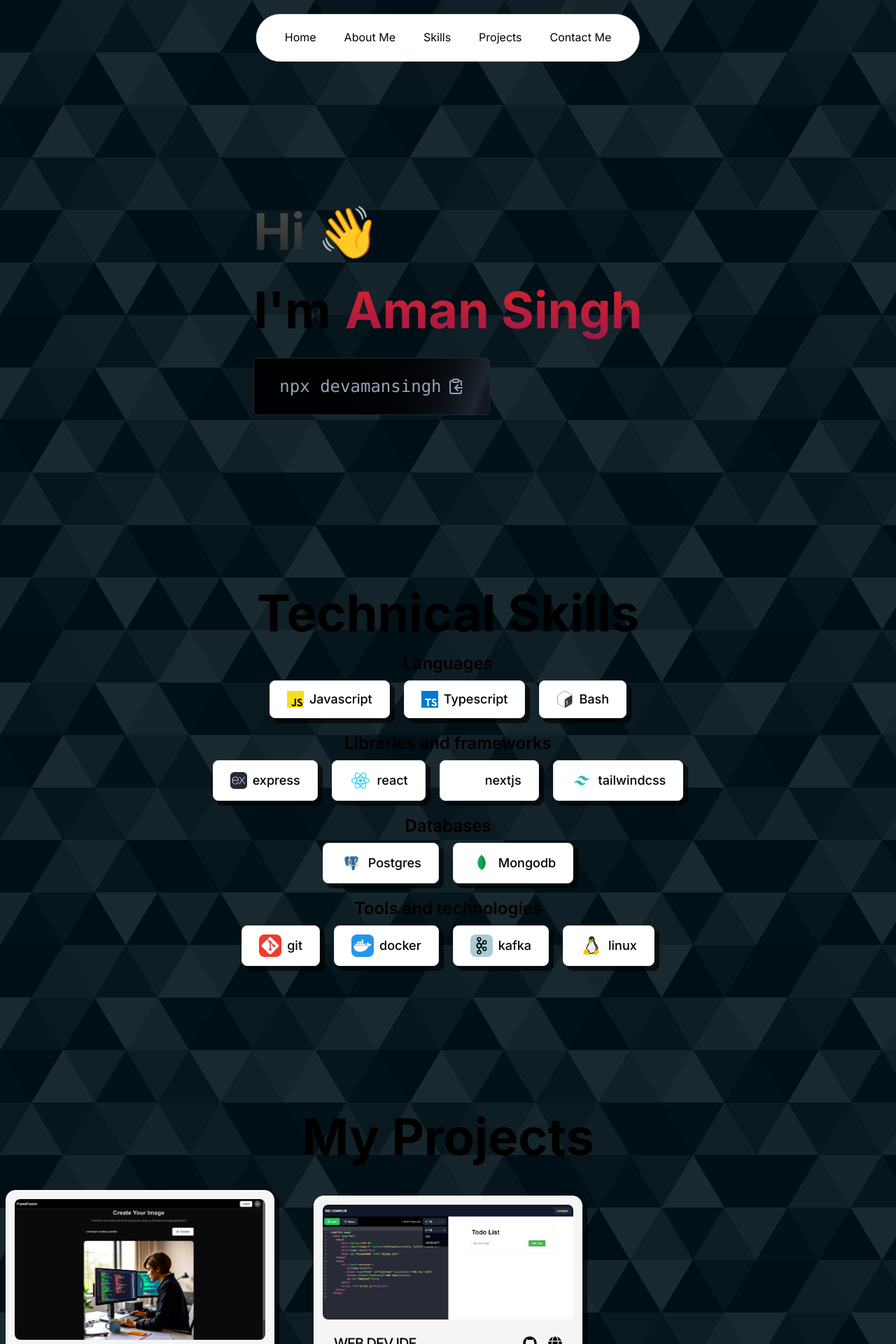
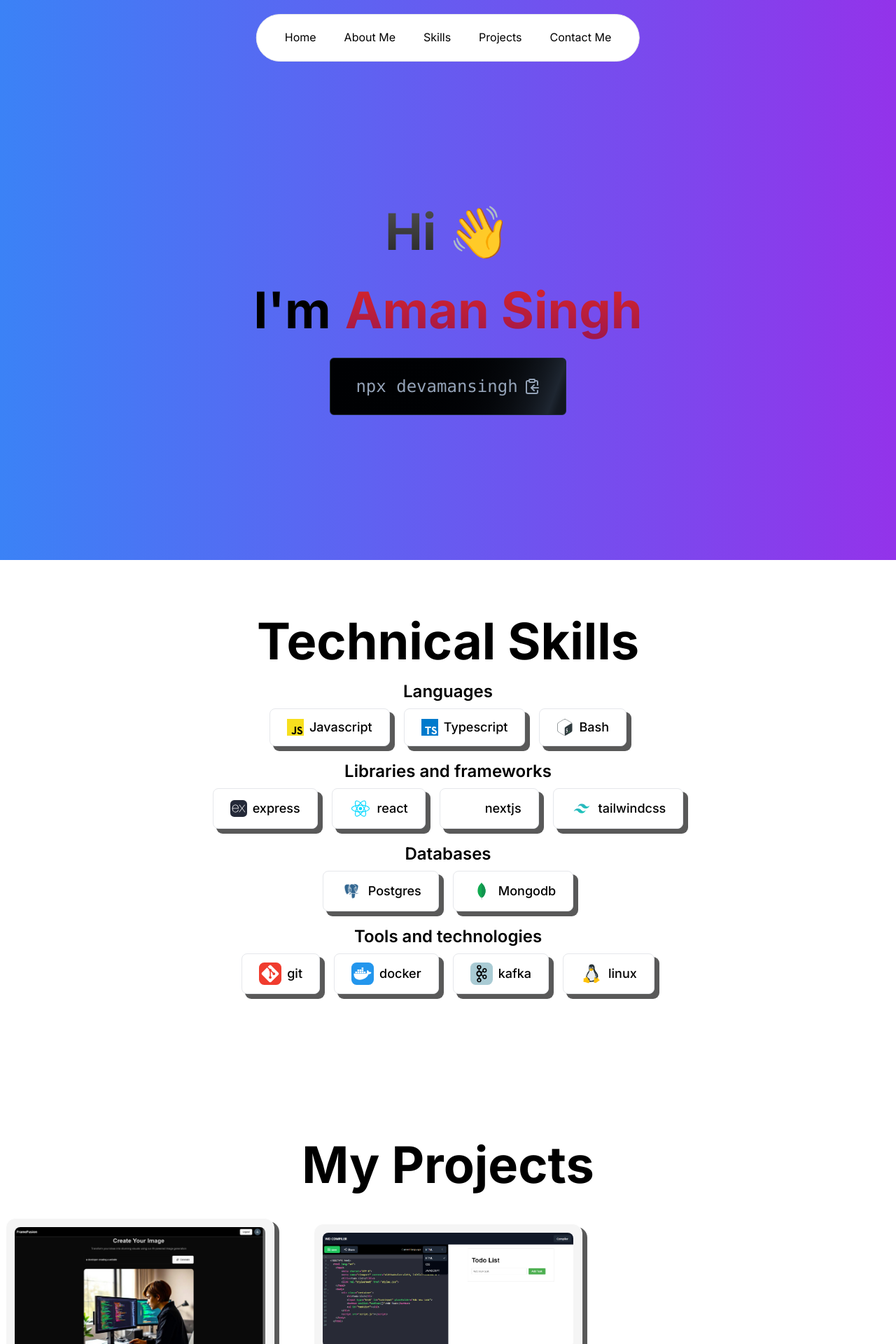
Before and after one commit to Amancodes26/portfolio, a Next.js app: page / in a window 1280 px wide. Shown: the top 1920 px of the page at 70% size. Built offline with nearby package versions, Linux system fonts and the light colour scheme.

Commit message:
Enhance Home page layout with gradient background and footer

```diff
--- a/src/app/page.tsx
+++ b/src/app/page.tsx
@@ -6,14 +6,14 @@ export default function Home() {
   return (
     <>
       <div
-        className="min-h-[60vh] sm:min-h-[80vh] md:min-h-screen w-full flex-col relative flex items-center justify-center"
+        className="min-h-[60vh] sm:min-h-[80vh] md:min-h-screen w-full flex-col relative flex items-center justify-center bg-gradient-to-r from-blue-500 to-purple-600"
         id="home"
       >
-        <div className="pt-20 select-none">
+        <div className="pt-20 select-none text-center">
           <p className="text-4xl sm:text-5xl md:text-7xl font-bold relative z-10 bg-clip-text text-transparent bg-gradient-to-b dark:from-neutral-200 dark:to-neutral-500 from-neutral-600 to-neutral-800 py-2">
             Hi <span className="wave text-black">👋</span>
           </p>
-          <div className="flex items-center gap-5">
+          <div className="flex items-center justify-center gap-5">
             <span className="text-4xl sm:text-5xl md:text-7xl font-bold dark:text-white">
               I&apos;m
             </span>
@@ -24,10 +24,15 @@ export default function Home() {
           <HeroBtn />
         </div>
       </div>
+      <div className="bg-white dark:bg-gray-900 py-10">
         <Skills />
         <Projects />
         <ContactMe />
-      <GoogleAnalytics gaId="G-SBWBC4757H" />;
+      </div>
+      <footer className="bg-gray-800 text-white text-center py-4">
+        &copy; 2023 Aman Singh
+      </footer>
+      <GoogleAnalytics gaId="G-SBWBC4757H" />
     </>
   );
 }
```
Lines whose indentation alone changed are shown as unchanged.
